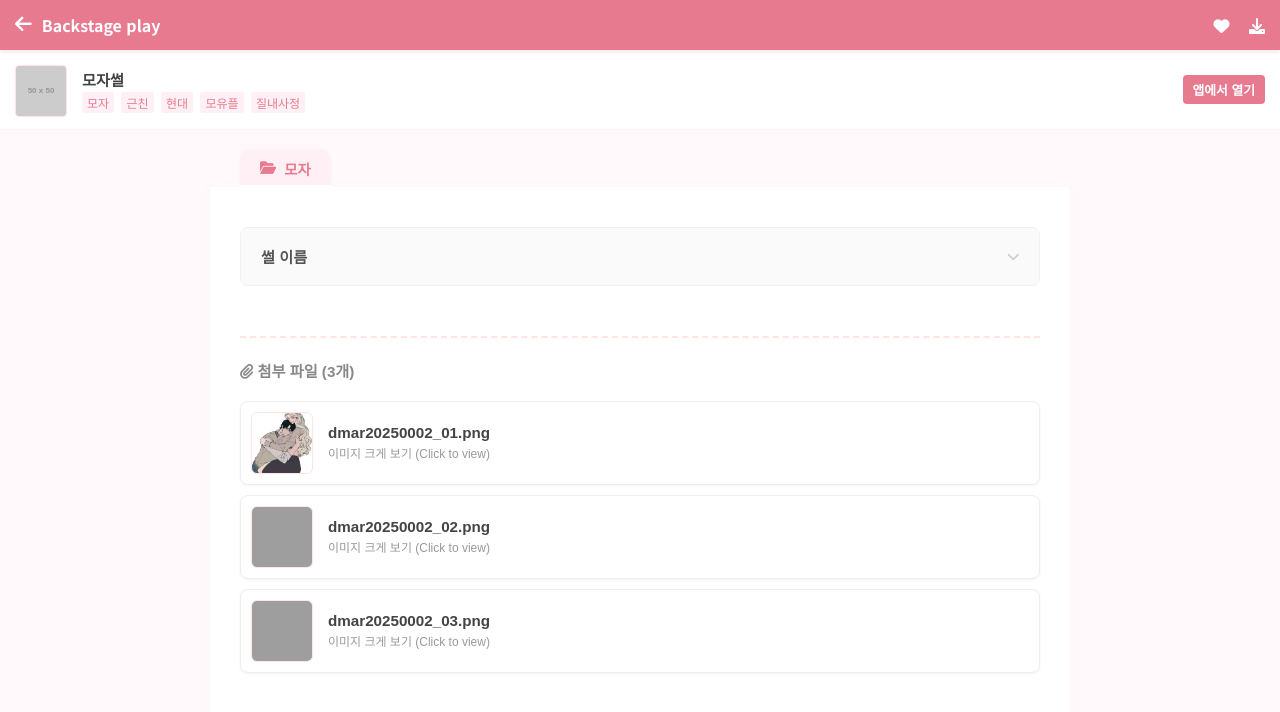
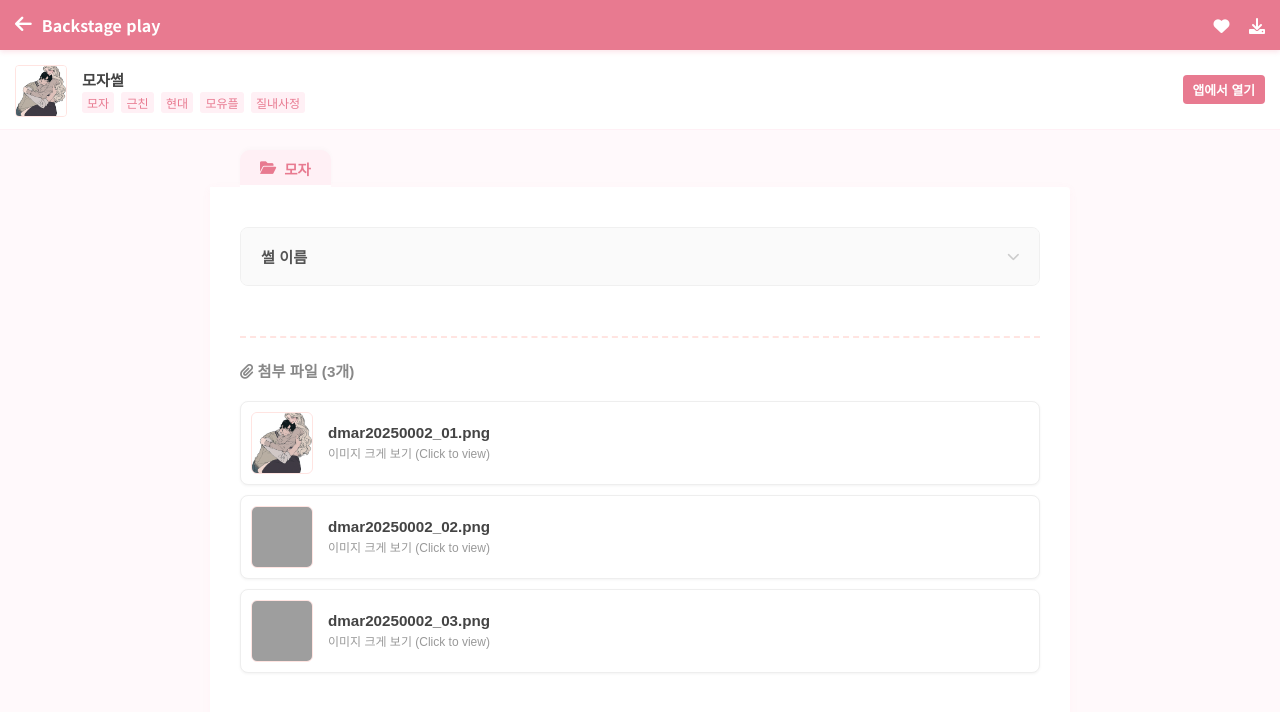
Before and after one commit to narelim/mag-ross-archive, a Jekyll site: the page built from secretposts/dmar20250002.md, in a window 1280 px wide and 900 px high. Shown: the top 712 px of the window. Built offline with Jekyll 4.4.1, drawn with Linux system fonts in a browser that asks for light colours; grey boxes are pictures that could not be loaded.

Commit message:
Update dmar20250002.md

```diff
--- a/secretposts/dmar20250002.md
+++ b/secretposts/dmar20250002.md
@@ -3,6 +3,7 @@ layout: play-viewer
 title: "모자썰"
 series_id: dmar20250002
 tags: [모자, 근친, 현대, 모유플, 질내사정, 쾌락함락, 수면간]
+image: "thumb_sonmom.png"
 attachments:
   - /assets/attachment/dmar20250002_01.png
   - /assets/attachment/dmar20250002_02.png
```
